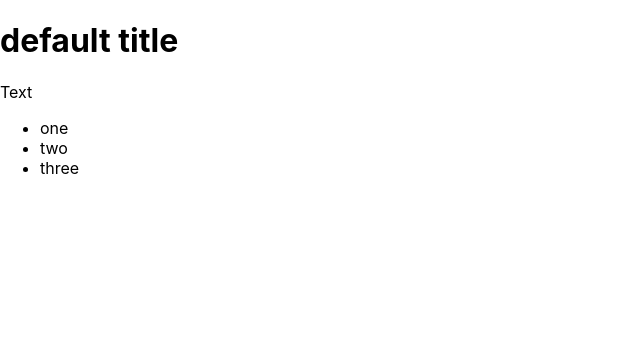
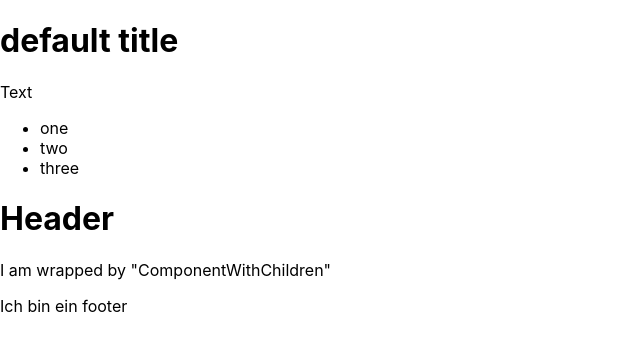
Before and after one commit to sandstorm/React-TypeScript-march2021, a React (Create React App) app: page / in a window 1280 px wide. Shown: the top 350 px of the page, without its empty margins (0-640 px from the left). Built offline with nearby package versions, Linux system fonts and the light colour scheme.

Commit message:
TASK: Component with children

```diff
--- a/src/App.tsx
+++ b/src/App.tsx
@@ -1,5 +1,7 @@
+import {useState} from 'react';
 import './App.css';
 import Article from './Components/Article'
+import ComponentWithChildren from './Components/ComponentWithChildren';
 import ListOfStrings, {User} from './Components/ListOfStrings'
 
 const myListFromApi: Array<User> = [
@@ -22,6 +24,12 @@ function App() {
     <div className="App">
       <Article />
       <ListOfStrings strings={myListFromApi} />
+      <ComponentWithChildren
+        header={<h1>Header</h1>}
+        footer={<p>Ich bin ein footer</p>}
+      >
+        <p>I am wrapped by "ComponentWithChildren"</p>
+      </ComponentWithChildren>
     </div>
   );
 }
--- a/src/Components/Article.tsx
+++ b/src/Components/Article.tsx
@@ -1,6 +1,6 @@
 import {FC} from 'react'
 
-type Props = {
+export type Props = {
     title?: string
 }
 
--- /dev/null
+++ b/src/Components/ComponentWithChildren.tsx
@@ -0,0 +1,18 @@
+import React from 'react'
+
+export type Props = {
+  footer: React.ReactNode
+  header: React.ReactNode
+  children?: React.ReactNode
+}
+const ComponentWithChildren = (props: Props) => {
+  return (
+    <div>
+      {props.header}
+      {props.children}
+      {props.footer}
+    </div>
+  )
+}
+
+export default React.memo(ComponentWithChildren)
```
